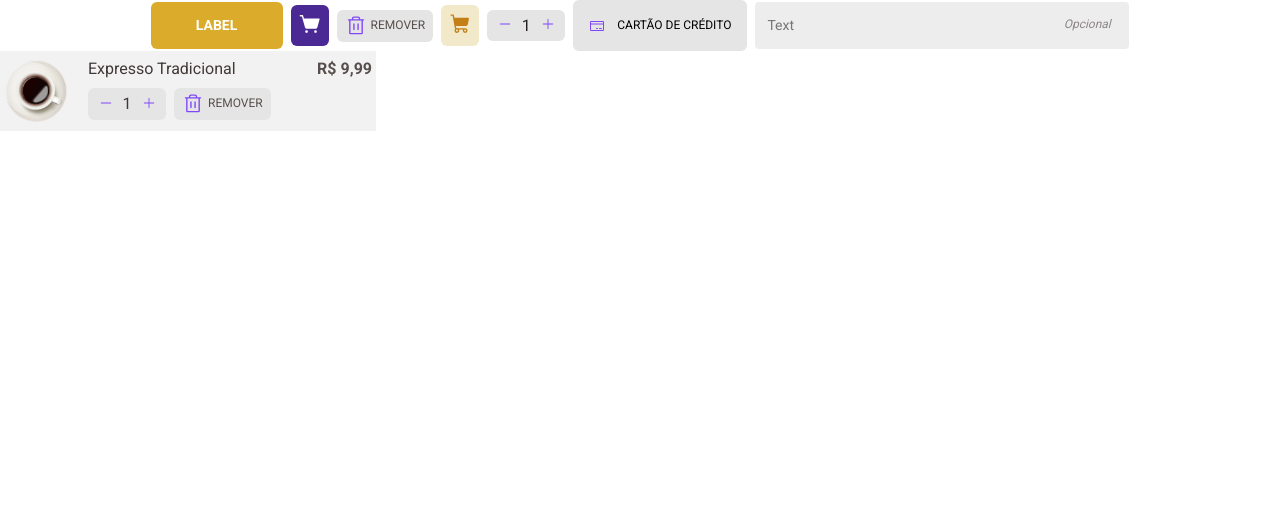
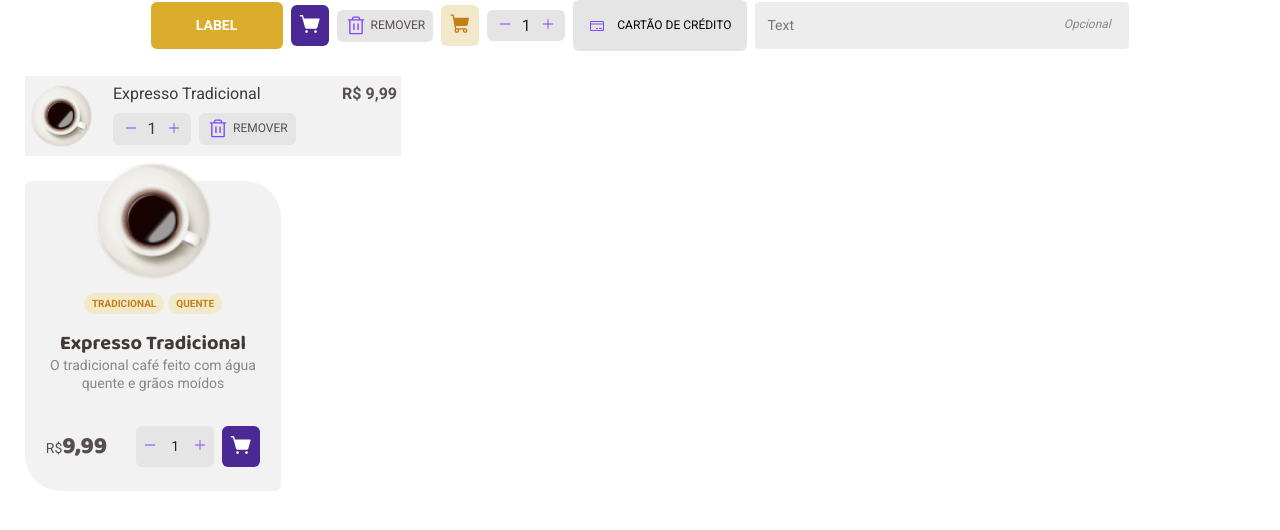
Before and after one commit to RenanEduardo/coffee-delivery-app, a React (Vite) app: page / in a window 1280 px wide. Shown: the top 530 px of the page. Built offline with nearby package versions, Linux system fonts and the light colour scheme.

Commit message:
create ProductCard for use in catalog

```diff
--- a/src/App.tsx
+++ b/src/App.tsx
@@ -8,7 +8,8 @@ import { ShoppingCartButton } from './components/ShoppingCartButton/ShoppingCart
 import { QuantityInput } from './components/QuantityInput/QuantityInput';
 import { Select } from './components/Select/Select';
 import { Input } from './components/Input/Input';
-import { ProductCard } from './components/ProductCard/ProductCard';
+import { ProductCardSmall } from './components/ProductCardSmall/ProductCardSmall';
+import { ProductCardFull } from './components/ProductCardFull/ProductCardFull';
 import { ProductModel } from './models/Product';
 
 export function App() {
@@ -17,7 +18,7 @@ export function App() {
 		description: 'O tradicional café feito com água quente e grãos moídos',
 		productImgSrc: 'Americano.png',
 		listPrice: '9,99',
-		tags: ['Tradicional'],
+		tags: ['Tradicional', 'Quente'],
 	};
 
 	return (
@@ -45,8 +46,19 @@ export function App() {
 					/>
 					<Input placeholder='Text' isOptional />
 				</div>
-				<div>
-					<ProductCard product={product} fullCard={false} />
+				<div
+					style={{
+						margin: '25px',
+					}}
+				>
+					<ProductCardSmall product={product} />
+				</div>
+				<div
+					style={{
+						margin: '25px',
+					}}
+				>
+					<ProductCardFull product={product} />
 				</div>
 			</ThemeProvider>
 		</>
--- /dev/null
+++ b/src/components/ProductCardFull/ProductCardFull.style.ts
@@ -0,0 +1,104 @@
+import styled from 'styled-components';
+
+export const ProductCardFullContainer = styled.div`
+	width: 256px;
+	height: 310px;
+	background-color: ${props => props.theme.colors.base.baseCard};
+	border-radius: 6px 36px;
+	display: flex;
+	align-items: center;
+	justify-content: center;
+	flex-direction: column;
+	position: relative;
+
+	#product {
+		position: absolute;
+		top: 112px;
+		display: flex;
+		flex-direction: column;
+		gap: 16px;
+		align-items: center;
+		justify-content: center;
+	}
+
+	#tags {
+		display: flex;
+		flex-direction: row;
+		justify-content: center;
+		align-items: center;
+		padding: 0px;
+		gap: 4px;
+	}
+	#tag {
+		padding: 4px 8px;
+		color: ${props => props.theme.colors.product.yellowDark};
+		background-color: ${props => props.theme.colors.product.yellowLight};
+		text-transform: uppercase;
+		font-family: 'Roboto';
+		font-style: normal;
+		font-weight: 700;
+		font-size: 10px;
+		line-height: 130%;
+		border-radius: 100px;
+	}
+
+	#info {
+		display: flex;
+		flex-direction: column;
+		justify-content: center;
+		align-items: center;
+		padding: 0 20px;
+	}
+	#description {
+		font-family: 'Roboto';
+		font-style: normal;
+		font-weight: 400;
+		font-size: 14px;
+		line-height: 130%;
+		color: ${props => props.theme.colors.base.baseLabel};
+		text-align: center;
+	}
+	#displayName {
+		font-family: 'Baloo 2', sans-serif;
+		font-weight: 700;
+		font-size: 20px;
+		line-height: 130%;
+		color: ${props => props.theme.colors.base.baseSubtitle};
+	}
+	img {
+		position: absolute;
+		width: 120px;
+		height: 120px;
+		left: calc(50% - 120px / 2);
+		top: -20px;
+	}
+	#cardFooter {
+		display: flex;
+		flex-direction: row;
+		align-items: center;
+		justify-content: center;
+		gap: 29px;
+		color: ${props => props.theme.colors.base.baseText};
+		margin-top: 17px;
+
+		div {
+			display: flex;
+			flex-direction: row;
+			gap: 8px;
+		}
+		span {
+			font-family: 'Roboto', sans-serif;
+			font-style: normal;
+			font-weight: 400;
+			font-size: 14px;
+			line-height: 130%;
+		}
+		span > strong {
+			font-family: 'Baloo 2', sans-serif;
+			font-style: normal;
+			font-weight: 800;
+			font-size: 24px;
+			line-height: 130%;
+		}
+	}
+`;
--- /dev/null
+++ b/src/components/ProductCardFull/ProductCardFull.tsx
@@ -0,0 +1,43 @@
+import { ProductModel } from '../../models/Product';
+import { AddToCartButton } from '../AddToCartButton/AddToCartButton';
+import { QuantityInput } from '../QuantityInput/QuantityInput';
+import { ProductCardFullContainer } from './ProductCardFull.style';
+
+interface ProductCardProps {
+	product: ProductModel;
+}
+export function ProductCardFull({ product }: ProductCardProps) {
+	return (
+		<ProductCardFullContainer>
+			<img
+				src={`/src/assets/${product.productImgSrc}`}
+				alt={product.displayName}
+			/>
+			<div id='product'>
+				<div id='tags'>
+					{product.tags &&
+						product.tags.map(tag => {
+							return (
+								<span key={tag} id='tag'>
+									{tag}
+								</span>
+							);
+						})}
+				</div>
+				<div id='info'>
+					<span id='displayName'>{product.displayName}</span>
+					<span id='description'>{product.description}</span>
+				</div>
+				<div id='cardFooter'>
+					<span>
+						R$<strong>{product.listPrice}</strong>
+					</span>
+					<div>
+						<QuantityInput />
+						<AddToCartButton />
+					</div>
+				</div>
+			</div>
+		</ProductCardFullContainer>
+	);
+}
--- a/src/components/ProductCard/ProductCard.styles.ts
+++ b/src/components/ProductCardSmall/ProductCardSmall.styles.ts
@@ -1,6 +1,6 @@
 import styled from 'styled-components';
 
-export const ProductCardContainer = styled.div`
+export const ProductCardSmallContainer = styled.div`
 	max-width: 368px;
 	display: flex;
 	flex-direction: row;
@@ -30,13 +30,13 @@ export const ProductCardContainer = styled.div`
 		line-height: 130%;
 		color: ${props => props.theme.colors.base.baseText};
 	}
-	#product,
+	#smallCard,
 	#actions {
 		display: flex;
 		flex-direction: row;
 	}
 
-	#product {
+	#smallCard {
 		gap: 20px;
 	}
 	#actions {
--- a/src/components/ProductCard/ProductCard.tsx
+++ b/src/components/ProductCardSmall/ProductCardSmall.tsx
@@ -2,17 +2,16 @@ import { useEffect, useState } from 'react';
 import { ProductModel } from '../../models/Product';
 import { QuantityInput } from '../QuantityInput/QuantityInput';
 import { RemoveButton } from '../RemoveButton/RemoveButton';
-import { ProductCardContainer } from './ProductCard.styles';
+import { ProductCardSmallContainer } from './ProductCardSmall.styles';
 
 interface ProductCardProps {
 	product: ProductModel;
-	fullCard: boolean;
 }
 
-export function ProductCard({ product, fullCard }: ProductCardProps) {
+export function ProductCardSmall({ product }: ProductCardProps) {
 	return (
-		<ProductCardContainer>
-			<div id='product'>
+		<ProductCardSmallContainer>
+			<div id='smallCard'>
 				<img
 					src={`/src/assets/${product.productImgSrc}`}
 					alt={product.displayName}
@@ -26,6 +25,6 @@ export function ProductCard({ product, fullCard }: ProductCardProps) {
 				</div>
 			</div>
 			<strong id='price'>{`R$ ${product.listPrice}`}</strong>
-		</ProductCardContainer>
+		</ProductCardSmallContainer>
 	);
 }
```
